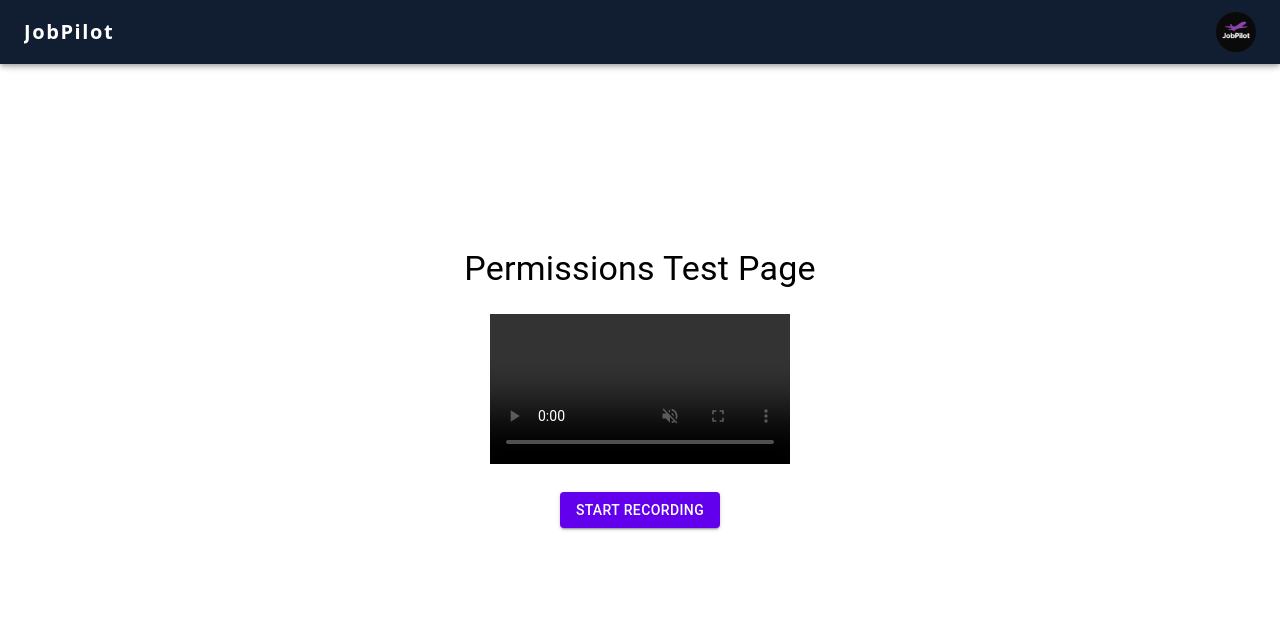
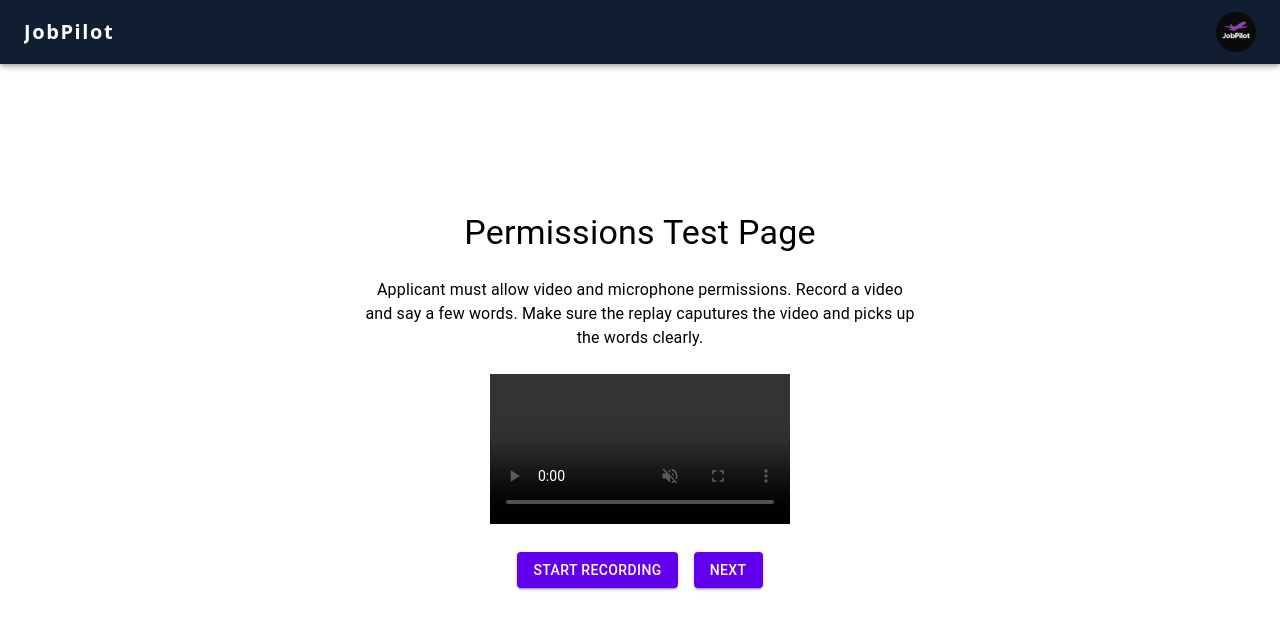
Before and after one commit to thejobpilot/frontend, a Next.js app: page /applicant/permissionsPage in a window 1280 px wide. Shown: the top 630 px of the page. Built offline with nearby package versions, Linux system fonts and the light colour scheme.

Commit message:
finished permissiosn page

```diff
--- a/src/components/interviewComponents/permissions.tsx
+++ b/src/components/interviewComponents/permissions.tsx
@@ -56,10 +56,17 @@ const Permissions: React.FC = () => {
         <Typography variant="h4" mb={3}>
           Permissions Test Page
         </Typography>
+        <Box mb={3} sx={{ textAlign: 'center' }}>
+          <Typography variant="body1">
+            Applicant must allow video and microphone permissions.
+            Record a video and say a few words. Make sure the replay caputures
+            the video and picks up the words clearly.
+          </Typography>
+        </Box>
         <Box mb={3}>
           <video ref={videoRef} autoPlay playsInline muted controls width="100%" />
         </Box>
-        <Box mb={3}>
+        <Box sx={{ display: 'flex', alignItems: 'center' }}>
           {!isRecording && (
             <Button variant="contained" color="primary" onClick={handleStartRecording}>
               Start Recording
@@ -70,6 +77,9 @@ const Permissions: React.FC = () => {
               Stop Recording
             </Button>
           )}
+          <Button variant="contained" color="primary" sx={{ ml: 2 }}>
+            Next
+          </Button>
         </Box>
       </Box>
     </Container>
```
